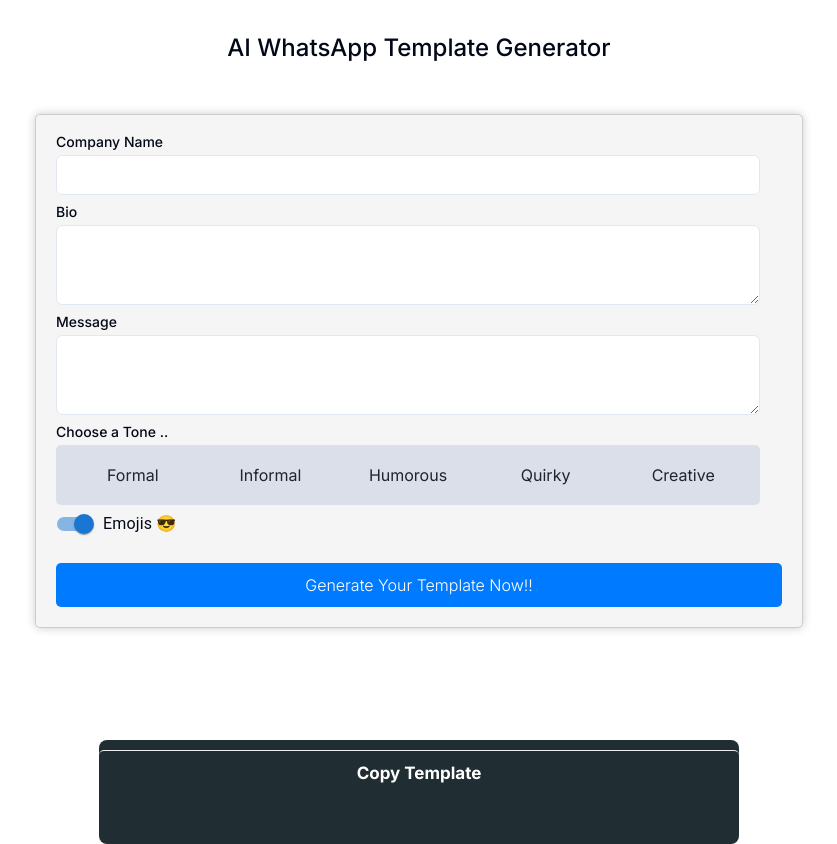
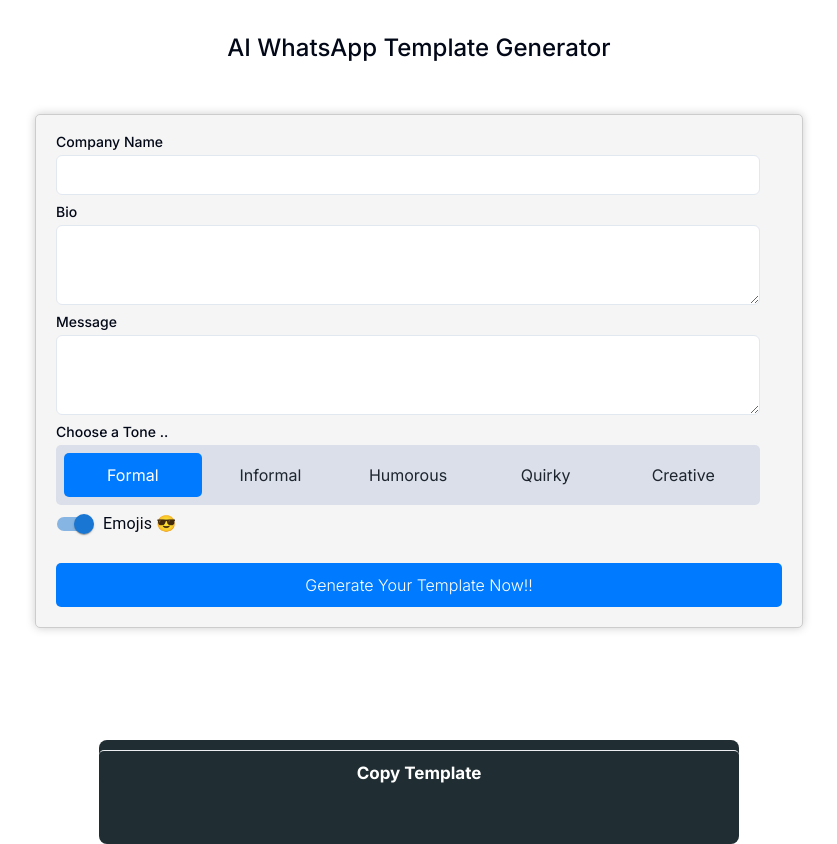
Before and after one commit to shreyal0007/AI-WhatsApp-Template-Generator, a Next.js app: page /users in a window 1280 px wide. Shown: the whole page, without its empty margins (221-1058 px from the left). Built offline with nearby package versions, Linux system fonts and the light colour scheme.

Commit message:
ui changes

```diff
--- a/app/users/newpage.css
+++ b/app/users/newpage.css
@@ -105,11 +105,8 @@
     font-weight: 400;
     cursor: pointer;
 }
-.tonesbutton:hover{
+
+.active{
     background-color: #007bff;
     color: white;
 }
-.tonesbutton:active{
-    background-color: #007bff;
-    color: white;
-}
--- a/app/users/page.tsx
+++ b/app/users/page.tsx
@@ -35,7 +35,7 @@
   const[buttontxt, setButtontxt] = useState<ButtonState>({});
   const[emojitoggle, setEmojiToggle] = useState<boolean>(false);
   const[state,setState]=useState<string>("");
-  const [selectedTone, setSelectedTone] = useState<string>(""); // State to store the selected tone
+  const [selectedTone, setSelectedTone] = useState<string>("Formal"); // State to store the selected tone
 
 
 
@@ -94,7 +94,7 @@
     try {
       setLoading(true);
       const { companyName, bio, message, tonee } = formValues;
-      const messageText = `Imagine you are a senior content writer. You are writing a WhatsApp template for ${companyName} they ${bio}.** Write a short WhatsApp template about **${message}** .** The tone must be **${tonee}**.
+      const messageText = `Imagine you are a senior content writer. You are writing a WhatsApp template for ${companyName} they ${bio}.** Write a short WhatsApp template about **${message}** .** The tone must be **${selectedTone}**.
 
     **Fields to fill in WhatsApp template**
 
```
